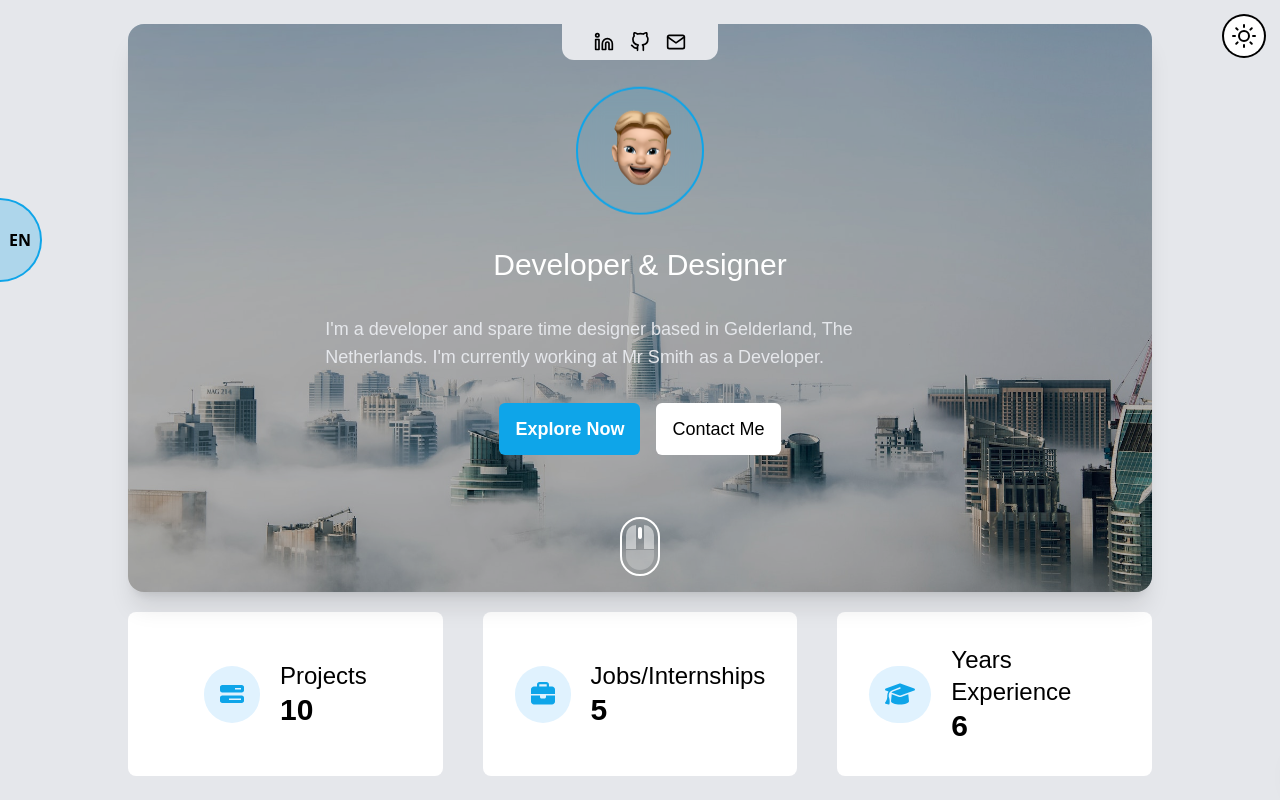
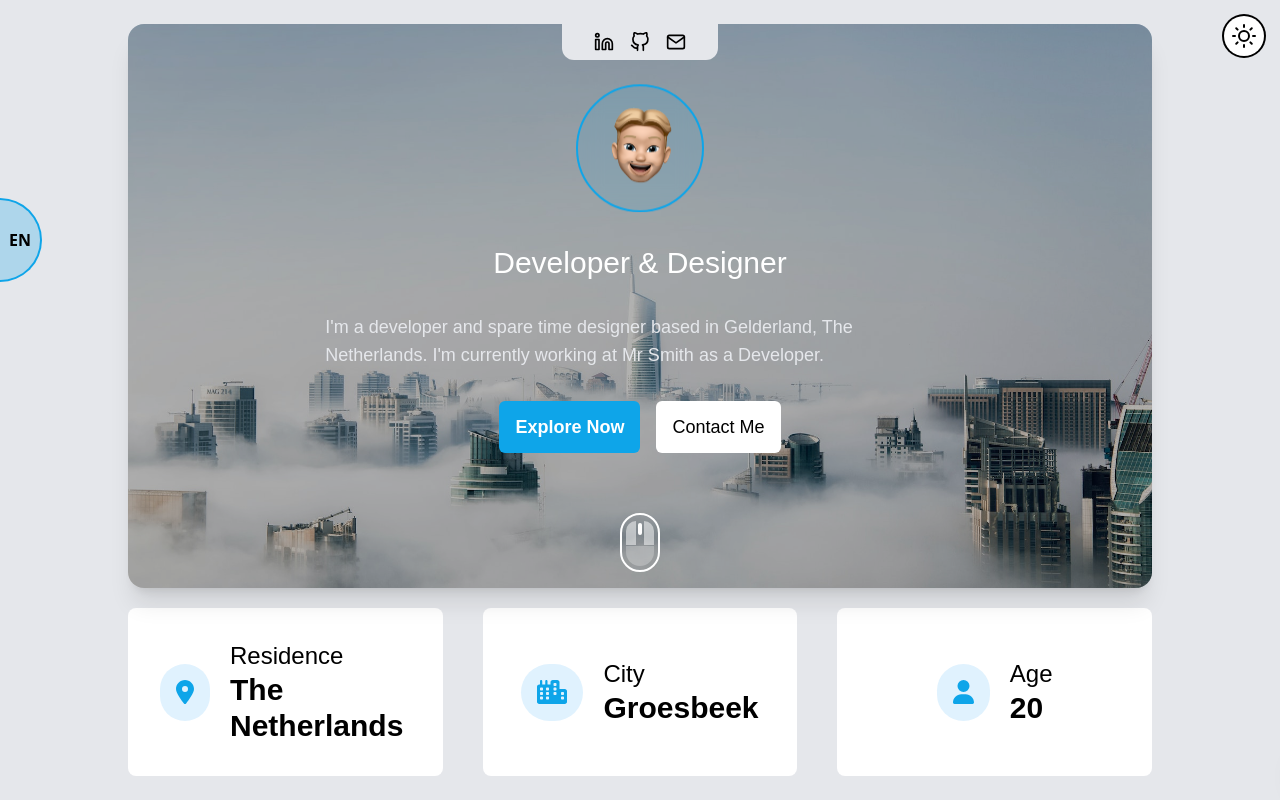
Before and after one commit to Kef100/CV, a React (Create React App) app: page / in a window 1280 px wide. Shown: the top 800 px of the page. Built offline with nearby package versions, Linux system fonts and the light colour scheme; a web font is replaced by a local one.

Commit message:
Contrails + information

```diff
--- a/src/App.jsx
+++ b/src/App.jsx
@@ -14,6 +14,7 @@ import LanguageSwitch from './components/LanguageSwitch';
 
 import commonNL from './translations/nl/common.json';
 import commonEN from './translations/en/common.json';
+import Footer from './components/Footer';
 
 i18next
   .use(LanguageDetector)
@@ -37,13 +38,14 @@ function App() {
       <div className="flex flex-col font-roboto relative w-full h-full min-h-screen overflow-hidden">
         <Landing />
         <div className="pb-10 flex p-6 flex-col gap-y-10 h-full px-12 lg:px-32
-        bg-gradient-to-b from-gray-200 to-white dark:from-neutral-900 dark:to-neutral-800"
+        dark:bg-neutral-900 bg-gray-200"
         >
           <WorkExperience />
           <Education />
           <Properties />
           <Preferences />
           <Testimonials />
+          <Footer />
         </div>
       </div>
       <ScrollTop />
--- a/src/components/Footer.jsx
+++ b/src/components/Footer.jsx
@@ -3,7 +3,7 @@ import React from 'react';
 const year = new Date().getFullYear();
 function Footer() {
   return (
-    <div className="w-full bg-accent-300 py-4 rounded-b-lg px-10 flex items-center justify-center xl:text-lg text-white">
+    <div className="w-full dark:bg-neutral-800 bg-white py-4 rounded-b-lg px-10 flex items-center justify-center xl:text-lg dark:text-white">
       <div className="flex gap-x-2">
         <p>&copy;</p>
         <p>
--- a/src/components/Landing.jsx
+++ b/src/components/Landing.jsx
@@ -1,15 +1,43 @@
 import React from 'react';
 import { FontAwesomeIcon } from '@fortawesome/react-fontawesome';
-import { faGraduationCap, faBriefcase, faBarsProgress } from '@fortawesome/free-solid-svg-icons';
+import { faCity, faLocationDot, faUser } from '@fortawesome/free-solid-svg-icons';
 import { useTranslation } from 'react-i18next';
 import { GitHub, Linkedin, Mail } from 'react-feather';
 import Mouse from './Mouse';
 
 function Landing() {
-  const [t] = useTranslation('common');
+  const { t } = useTranslation('common');
   const handleClick = () => {
     const element = document.getElementById('experience');
     element.scrollIntoView({ behavior: 'smooth' });
+  };
+
+  const pickIcon = (icon) => {
+    switch (icon) {
+      case 'faCity':
+        return faCity;
+      case 'faLocationDot':
+        return faLocationDot;
+      case 'faUser':
+        return faUser;
+      default:
+        return null;
+    }
+  };
+
+  const checkForAge = (input) => {
+    if (input === 'age') {
+      const today = new Date();
+      const birthDate = new Date('2002-12-02');
+      let a = today.getFullYear() - birthDate.getFullYear();
+      const m = today.getMonth() - birthDate.getMonth();
+      if (m < 0 || (m === 0 && today.getDate() < birthDate.getDate())) {
+        a -= 1;
+      }
+      return a;
+    }
+
+    return input;
   };
 
   return (
@@ -49,8 +77,17 @@ function Landing() {
           </a>
         </div>
 
-        <img src="./plane.png" alt="plane" className="hidden xl:block absolute w-32 top-2 xl:top-20 -right-32 animate-fly" />
-        <img src="./plane.png" alt="plane" className="hidden xl:block absolute w-32 top-16 xl:top-40 image-flip -left-32 animate-fly-reverse" />
+        <div className="hidden xl:block absolute w-32 top-2 xl:top-20 -right-32 animate-fly after:rounded-full after:absolute after:bg-gradient-to-r
+        from-white/50 to-transparent after:bottom-0.5 after:left-14 after:w-32 after:animate-contrail after:h-1"
+        >
+          <img src="./plane.png" alt="plane" className="w-full h-full" />
+        </div>
+
+        <div className="hidden xl:block absolute w-32 top-16 xl:top-40 image-flip -left-32 animate-fly-reverse after:w-32 after:animate-contrail
+        after:rounded-full after:absolute after:bg-gradient-to-r from-white/50 to-transparent after:bottom-0.5 after:left-14 after:h-1"
+        >
+          <img src="./plane.png" alt="plane" className="w-full h-full" />
+        </div>
 
         <div className="relative lg:absolute z-20 w-full h-full flex flex-col items-center justify-between py-4 px-10">
           <div className="w-full h-full flex justify-center items-center">
@@ -87,39 +124,21 @@ function Landing() {
         </div>
       </div>
       <div className="grid xl:grid-cols-3 gap-10">
-        <div className="bg-white dark:bg-neutral-800 dark:text-white transition-all gap-3 lg:gap-5
+        {t('landing.information', { returnObjects: true }).map((item) => (
+          <div
+            key={item.title}
+            className="bg-white dark:bg-neutral-800 dark:text-white transition-all gap-3 lg:gap-5
         w-full h-full min-h-[15rem] lg:min-h-0 flex flex-col lg:flex-row items-center justify-center p-8 rounded-lg"
-        >
-          <div className="rounded-full dark:bg-sky-500/20 bg-sky-100 w-fit p-4">
-            <FontAwesomeIcon icon={faBarsProgress} size="xl" className="text-sky-500" />
+          >
+            <div className="rounded-full dark:bg-sky-500/20 bg-sky-100 w-fit p-4">
+              <FontAwesomeIcon icon={pickIcon(item.icon)} size="xl" className="text-sky-500" />
+            </div>
+            <div className="flex flex-col items-center lg:items-start">
+              <p className="text-2xl">{item.title}</p>
+              <p className="font-black text-3xl">{checkForAge(item.value)}</p>
+            </div>
           </div>
-          <div className="flex flex-col items-center lg:items-start">
-            <p className="text-2xl">{t('information.projects.title')}</p>
-            <p className="font-black text-3xl">{t('information.projects.value')}</p>
-          </div>
-        </div>
-        <div className="bg-white dark:bg-neutral-800 dark:text-white transition-all gap-3 lg:gap-5
-        w-full h-full min-h-[15rem] lg:min-h-0 flex flex-col lg:flex-row items-center justify-center p-8 rounded-lg"
-        >
-          <div className="rounded-full dark:bg-sky-500/20 bg-sky-100 w-fit p-4">
-            <FontAwesomeIcon icon={faBriefcase} size="xl" className="text-sky-500" />
-          </div>
-          <div className="flex flex-col items-center lg:items-start">
-            <p className="text-2xl">{t('information.worked_jobs.title')}</p>
-            <p className="font-black text-3xl">{t('information.worked_jobs.value')}</p>
-          </div>
-        </div>
-        <div className="bg-white dark:bg-neutral-800 dark:text-white transition-all gap-3 lg:gap-5
-        w-full h-full min-h-[15rem] lg:min-h-0 flex flex-col lg:flex-row items-center justify-center p-8 rounded-lg"
-        >
-          <div className="rounded-full dark:bg-sky-500/20 bg-sky-100 w-fit p-4">
-            <FontAwesomeIcon icon={faGraduationCap} size="xl" className="text-sky-500" />
-          </div>
-          <div className="flex flex-col items-center lg:items-start">
-            <p className="text-2xl">{t('information.years.title')}</p>
-            <p className="font-black text-3xl">{t('information.years.value')}</p>
-          </div>
-        </div>
+        ))}
       </div>
     </div>
   );
--- a/src/translations/en/common.json
+++ b/src/translations/en/common.json
@@ -6,21 +6,24 @@
     "title": "Developer & Designer",
     "description": "I'm a developer and spare time designer based in Gelderland, The Netherlands. I'm currently working at Mr Smith as a Developer.",
     "cta": "Explore Now",
-    "contact": "Contact Me"
-  },
-  "information": {
-    "years": {
-      "title": "Years Experience",
-      "value": 6
-    },
-    "projects": {
-      "title": "Projects",
-      "value": 10
-    },
-    "worked_jobs": {
-      "title": "Jobs/Internships",
-      "value": 5
-    }
+    "contact": "Contact Me",
+    "information": [
+      {
+        "title": "Residence",
+        "value": "The Netherlands",
+        "icon": "faLocationDot"
+      },
+      {
+        "title": "City",
+        "value": "Groesbeek",
+        "icon": "faCity"
+      },
+      {
+        "title": "Age",
+        "value": "age",
+        "icon": "faUser"
+      }
+    ]
   },
   "work_experience": {
     "title": "Work Experience",
--- a/src/translations/nl/common.json
+++ b/src/translations/nl/common.json
@@ -6,21 +6,24 @@
     "title": "Developer & Designer",
     "description": "Ik ben een Developer en in mijn vrije tijd houdt ik me ook bezig met designen. Ik kom uit Gelderland, Nederland. Op het moment werk ik bij Mr Smith als een Developer.",
     "cta": "Ontdek Nu",
-    "contact": "Neem contact op"
-  },
-  "information": {
-    "years": {
-      "title": "Jaren Ervaring",
-      "value": 6
-    },
-    "projects": {
-      "title": "Projecten",
-      "value": 10
-    },
-    "worked_jobs": {
-      "title": "Banen/Stages",
-      "value": 5
-    }
+    "contact": "Neem contact op",
+    "information": [
+      {
+        "title": "Residence",
+        "value": "Nederland",
+        "icon": "faLocationDot"
+      },
+      {
+        "title": "Stad",
+        "value": "Groesbeek",
+        "icon": "faCity"
+      },
+      {
+        "title": "Leeftijd",
+        "value": "age",
+        "icon": "faUser"
+      }
+    ]
   },
   "work_experience": {
     "title": "Werkervaring",
--- a/tailwind.config.js
+++ b/tailwind.config.js
@@ -79,12 +79,24 @@ module.exports = {
             left: '-50%',
           },
         },
+        width: {
+          '0%': {
+            width: '75%',
+          },
+          '50%': {
+            width: '100%',
+          },
+          '100%': {
+            width: '75%',
+          },
+        },
       },
       animation: {
         scroll: 'scroll 3s ease infinite',
         float: 'float 3s ease-in-out infinite',
         fly: 'fly 15s linear infinite',
         'fly-reverse': 'fly 15s linear reverse 5s infinite',
+        contrail: 'width 3s linear infinite',
       },
     },
   },
```
